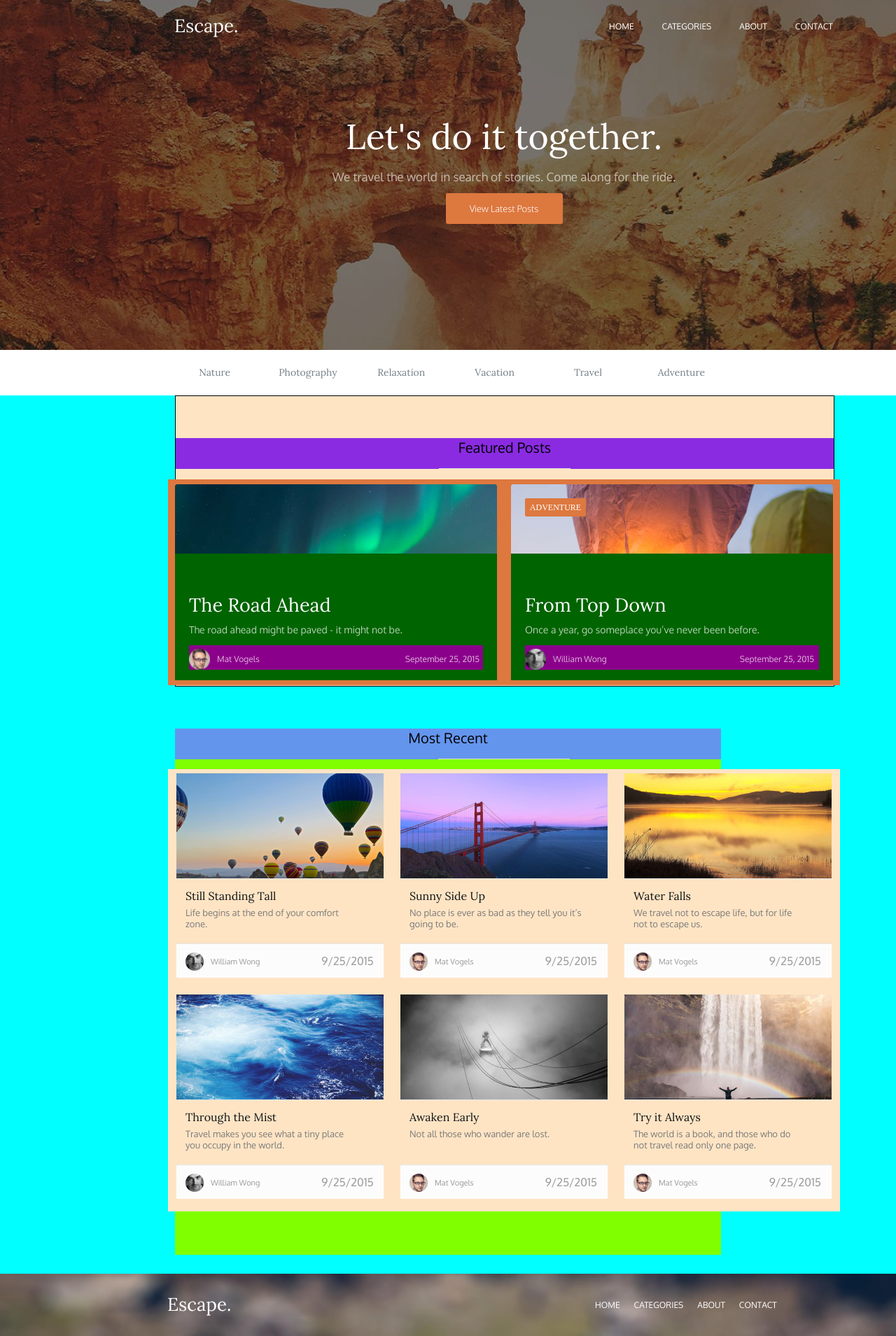
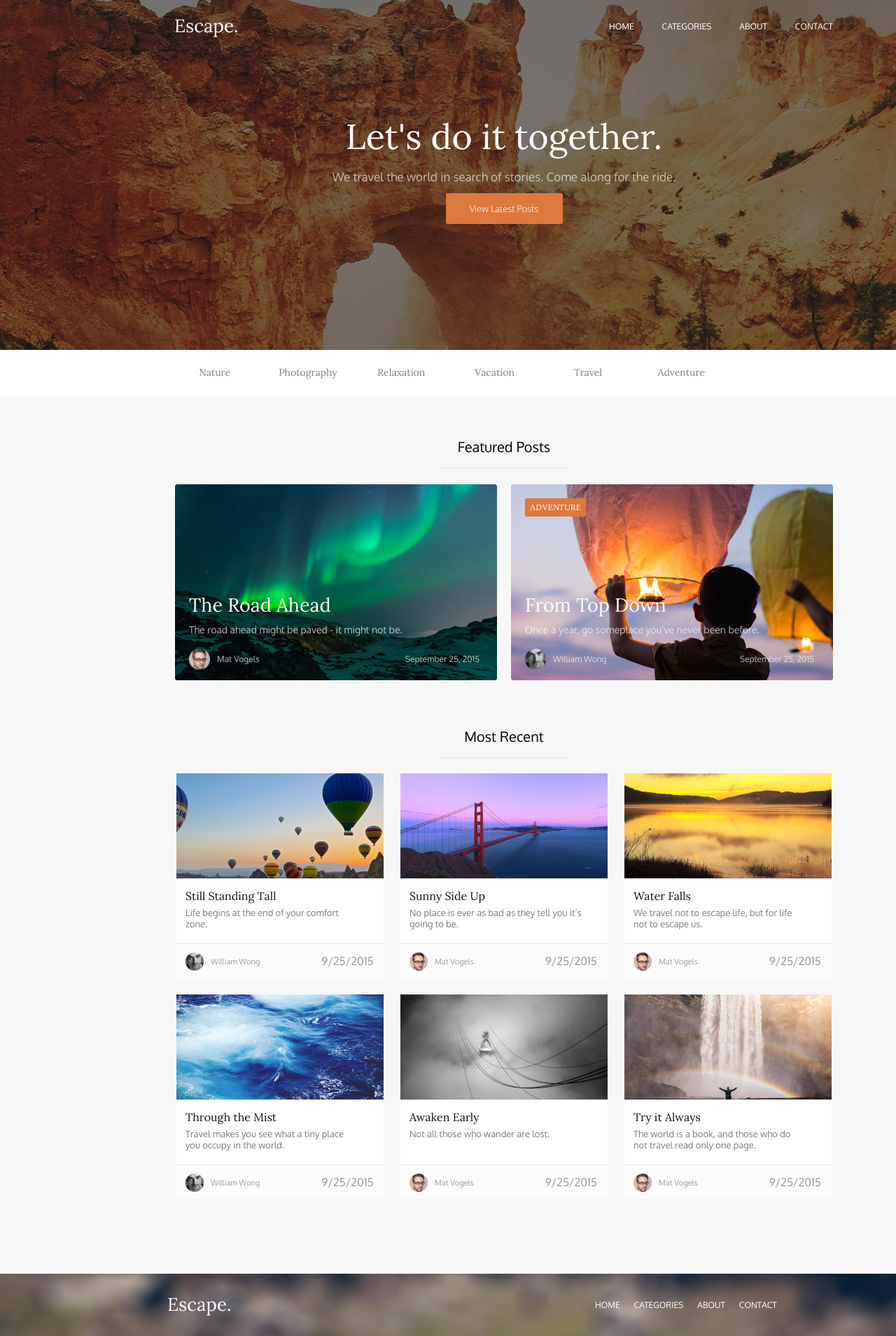
Before and after one commit to SmirnovAleksander/Web_develop, a PHP site: page / in a window 1280 px wide; the page is wider, and only the part inside the window is pictured. Shown: that part at 70% size. Run offline with PHP 8.4, Linux system fonts and the light colour scheme.

Commit message:
last edit

```diff
--- a/style.css
+++ b/style.css
@@ -146,8 +146,9 @@ footer {
 
 .main-cards {
     height: 1255px;
-    background-color: #FFFFFF;
-    background-color: aqua;
+    width: 1440px;
+    background-color: #F7F7F7;
+    /* background-color: aqua; */
     /* border: 1px solid black; */
     position: relative;
 }
@@ -155,15 +156,15 @@ footer {
 .main-cards__conteiner1 {
     width: 940px;
     height: 414px;
-    background-color: bisque;
-    border: 1px solid black;
+    /* background-color: bisque; */
+    /* border: 1px solid black; */
     margin: 0 250px;
 }
 
 .main-cards__conteiner2 {
     max-width: 940px;
-    height: 752px;
-    background-color: chartreuse;
+    max-height: 752px;
+    /* background-color: chartreuse; */
     /* border: 1px solid black; */
     margin: 0 250px;
 }
@@ -173,11 +174,55 @@ footer {
     /* border: 1px solid black; */
     height: 294px;
     width: 960px;
-    background-color: #DD783F;
+    /* background-color: #DD783F; */
     position: absolute;
     top: 120px;
     left: 240px;
     display: flex;
+}
+
+/* Title Future posts and Most Recent */
+.feature-posts__conteiner__title {
+    height: 44px;
+    padding-top: 60px;
+    background-color: #F7F7F7;
+    /* background-color: blueviolet; */
+    /* border: 1px solid black; */
+    position: relative;
+}
+
+.feature-posts__title {
+    font-family: 'Oxygen', sans-serif;
+    font-size: 20px;
+    margin-top: 0px;
+    margin-bottom: 0px;
+    text-align: center;
+}
+
+.line {
+    width: 188px;
+    height: 1px;
+    background-color: #DEDEDE;
+    position: absolute;
+    bottom: 0;
+    left: 376px;
+}
+
+
+.most-recent_conteiner__title {
+    height: 44px;
+    margin: 60px 0;
+    /* background-color: cornflowerblue; */
+    /* border: 1px solid black; */
+    position: relative;
+}
+
+.most-recent__title {
+    font-family: 'Oxygen', sans-serif;
+    font-size: 20px;
+    margin-top: 0px;
+    margin-bottom: 0px;
+    text-align: center;
 }
 
 /* Big Card */
@@ -196,7 +241,6 @@ footer {
     position: absolute;
     top: 99px;
     left: 0;
-    background-color: darkgreen;
 }
 
 .big-card__title {
@@ -220,7 +264,7 @@ footer {
 .big-card__footer_conteiner {
     width: 420px;
     height: 35px;
-    background-color: darkmagenta;
+    /* background-color: darkmagenta; */
     position: absolute;
     top: 131px;
     left: 20px;
@@ -282,56 +326,13 @@ footer {
 }
 
 
-/* Title Future posts and Most Recent */
-.feature-posts__conteiner__title {
-    height: 44px;
-    margin: 60px 0;
-    background-color: blueviolet;
-    /* border: 1px solid black; */
-    position: relative;
-}
-
-.feature-posts__title {
-    font-family: 'Oxygen', sans-serif;
-    font-size: 20px;
-    margin-top: 0px;
-    margin-bottom: 0px;
-    text-align: center;
-}
-
-.line {
-    width: 188px;
-    height: 1px;
-    background-color: #DEDEDE;
-    position: absolute;
-    bottom: 0;
-    left: 376px;
-}
-
-
-.most-recent_conteiner__title {
-    height: 44px;
-    margin: 60px 0;
-    background-color: cornflowerblue;
-    /* border: 1px solid black; */
-    position: relative;
-}
-
-.most-recent__title {
-    font-family: 'Oxygen', sans-serif;
-    font-size: 20px;
-    margin-top: 0px;
-    margin-bottom: 0px;
-    text-align: center;
-}
-
 /* Most recent cards conteoiner */
 
 .most-recent_cards {
     /* border: 1px solid black; */
     height: 632px;
     width: 960px;
-    background-color: bisque;
+    /* background-color: bisque; */
     position: absolute;
     top: 534px;
     left: 240px;
@@ -364,6 +365,7 @@ footer {
 .card-title-conteiner {
     width: 296px;
     height: 92px;
+    background-color: #FFFFFF;
 }
 
 .card-title {
```
